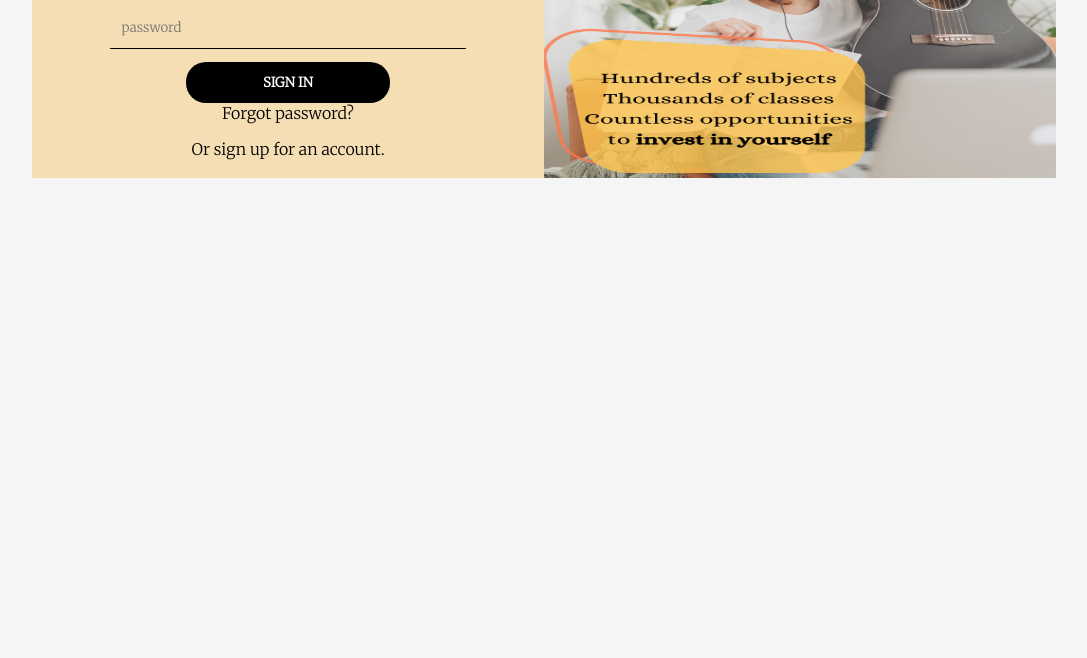
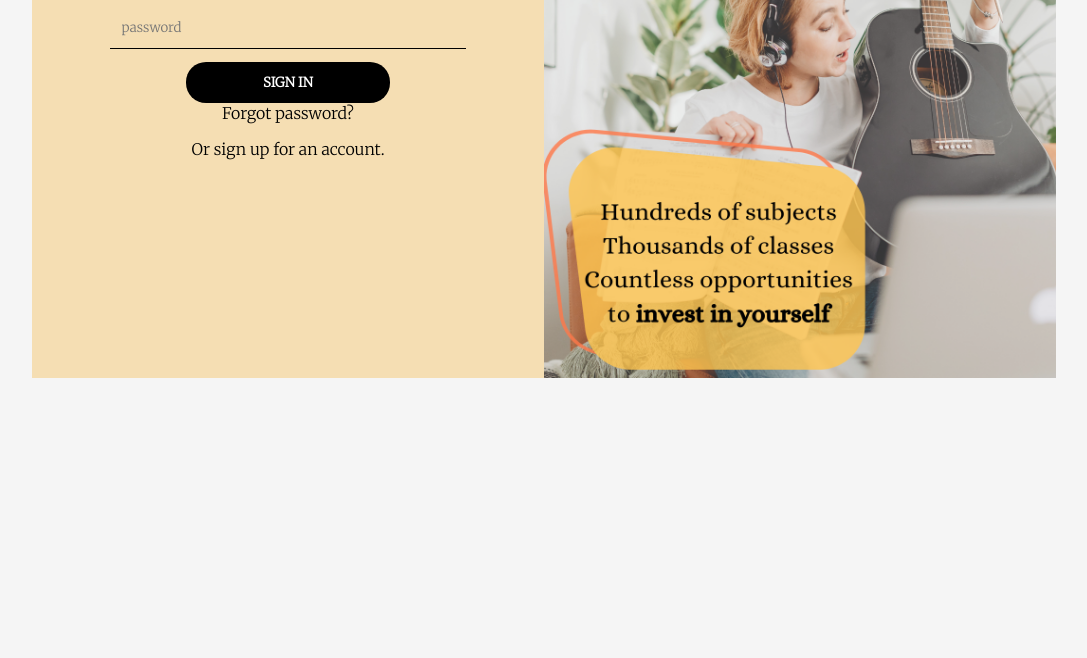
Before and after one commit to imo9van4/login-UI-template, a plain HTML site: page index.html in a window 1280 px wide. Shown: the part 142-800 px from the top of the page, without its empty margins (96-1183 px from the left). Drawn offline with Linux system fonts and the light colour scheme; a web font is replaced by a local one.

Commit message:
height pxs corrections

```diff
--- a/form2-styles.css
+++ b/form2-styles.css
@@ -3,7 +3,7 @@
     }
 .container{
     display: flex;
-    height: 370px;
+    height: 500px;
     width: 400px;
     margin: auto;
     margin-top: 20px;
@@ -70,5 +70,5 @@ input{
 }
 .right-side img{
     width: 130%;
-    height: 370px;
+    height: 500px;
 }
--- a/styles.css
+++ b/styles.css
@@ -3,7 +3,7 @@
     }
 .container{
     display: flex;
-    height: 300px;
+    height: 500px;
     width: 300px;
     margin: auto;
     margin-top: 20px;
@@ -69,7 +69,7 @@ input{
 }
 .right-side img{
     width: 110%;
-    height: 300px;
+    height: 500px;
 }
 .popup {
     position: relative;
```
